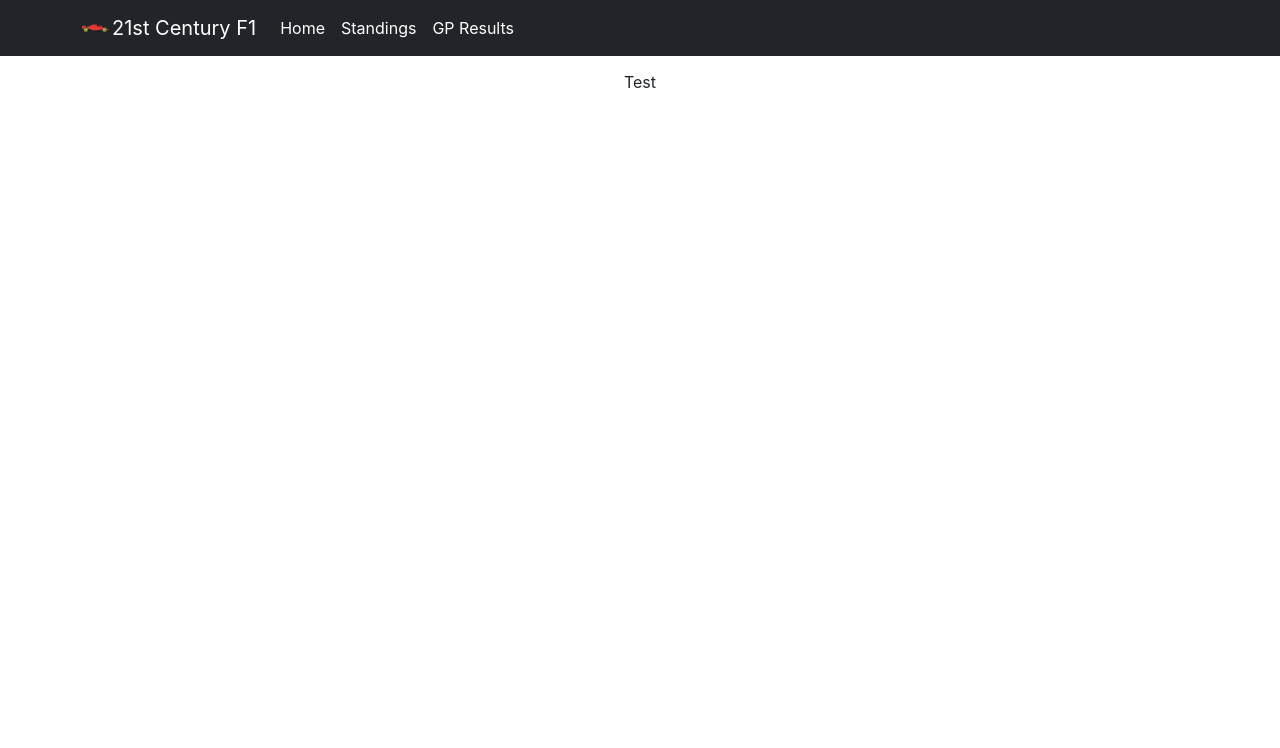
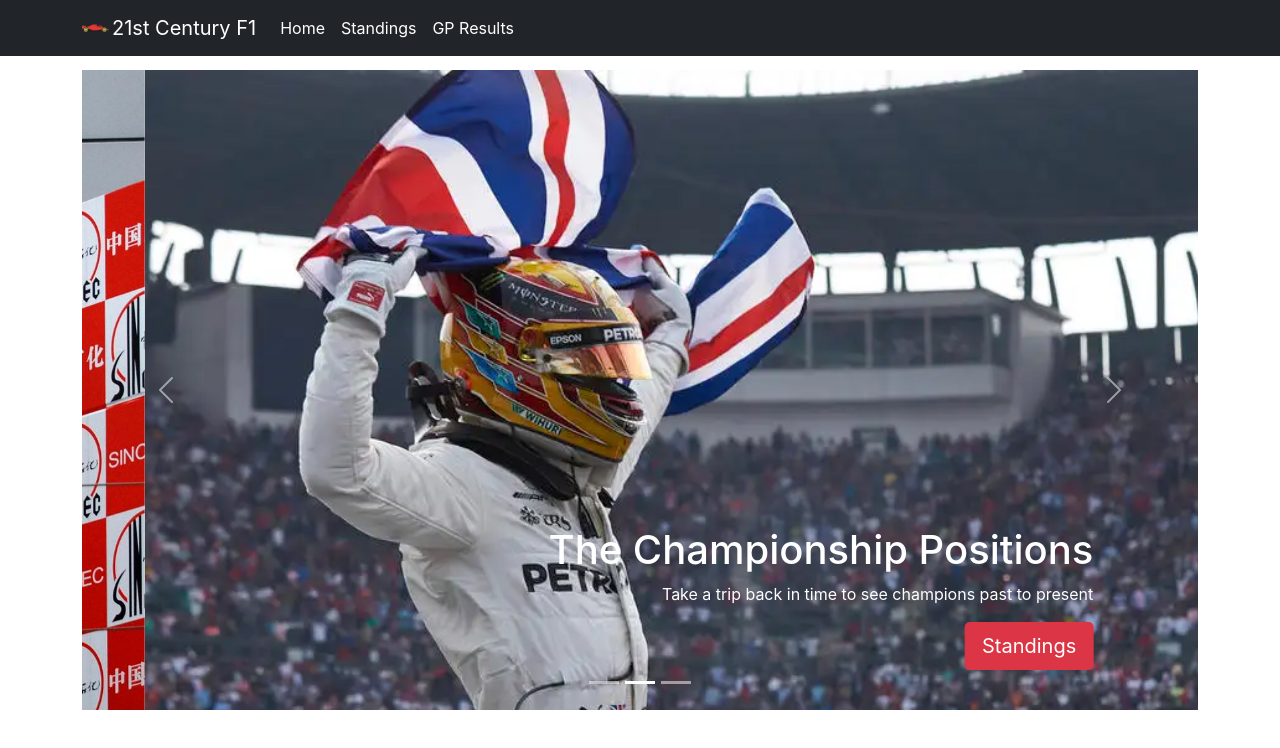
Before and after one commit to rrichaz1/21st-century-F1, a React (Create React App) app: page /#/ in a window 1280 px wide. Shown: the top 748 px of the page. Built offline with nearby package versions, Linux system fonts and the light colour scheme.

Commit message:
Fix hasrtoute links

```diff
--- a/public/index.html
+++ b/public/index.html
@@ -8,7 +8,7 @@
       name="description"
       content="Web site created using create-react-app"
     />
-    <link rel="apple-touch-icon" href="%PUBLIC_URL%/logo192.png" />
+
     <!--
       manifest.json provides metadata used when your web app is installed on a
       user's mobile device or desktop. See https://developers.google.com/web/fundamentals/web-app-manifest/
--- a/src/App.js
+++ b/src/App.js
@@ -4,6 +4,7 @@ import Home from './home/Home';
 import Standings from './standings/Standings';
 import Results from './results/Results';
 import { Routes, Route } from 'react-router-dom';
+// import { CarouselItem } from 'react-bootstrap';
 
 function App() {
   return (
@@ -12,10 +13,11 @@ function App() {
       <Routes>
         <Route path="/standings" element={<Standings />} />
         <Route path="/results" element={<Results />} />
-        <Route path="/" element={<Home />} />
+        <Route path="/" exact element={<Home />} />
       </Routes>
     </div>
   );
 }
 
+
 export default App;
--- a/src/home/Home.js
+++ b/src/home/Home.js
@@ -1,9 +1,9 @@
 import './Home.css';
-import Slideshow from './Slideshow';
+ import Slideshow from './Slideshow';
 
 const Home = () => {
     return (
-        <div>Test</div>
+        <Slideshow />
      );
 }
 
--- a/src/index.js
+++ b/src/index.js
@@ -1,5 +1,5 @@
 import React from 'react';
-import ReactDOM from 'react-dom';
+import ReactDOM from 'react-dom/client';
 import './index.css';
 import App from './App';
 import reportWebVitals from './reportWebVitals';
--- a/src/nav-bar/Navigation.js
+++ b/src/nav-bar/Navigation.js
@@ -1,9 +1,9 @@
 import './Navigation.css';
 
-// import { useState } from "react";
+import { Link } from "react-router-dom";
 import logo from './logo.png';
 import Container from 'react-bootstrap/Container';
-import { Navbar, Nav, NavItem, NavLink } from "react-bootstrap";
+import { Navbar, Nav } from "react-bootstrap";
 import Image from 'react-bootstrap/Image'
 
 const Navigation = () => {
@@ -16,16 +16,16 @@ const Navigation = () => {
               </Navbar.Brand>
               <Navbar.Toggle/>
               <Navbar.Collapse id="basic-navbar-nav">
-                <Nav className="mr-auto">
-                  <NavItem>
-                    <NavLink href="/" className={"text-white nav-effect"}>Home</NavLink>
-                  </NavItem>
-                  <NavItem>
-                    <NavLink href="/standings" className={"text-white nav-effect"}>Standings</NavLink>
-                  </NavItem>
-                  <NavItem>
-                    <NavLink href="/results" className={"text-white nav-effect"}>GP Results</NavLink>
-                  </NavItem>
+                <Nav className="mr-auto" defaultActiveKey="/home" as="ul">
+                  <Nav.Item as="li" >
+                    <Nav.Link as={Link} to="/" className={"text-white nav-effect"}>Home</Nav.Link>
+                  </Nav.Item>
+                  <Nav.Item as="li">
+                    <Nav.Link as={Link} eventKey="link-1" to="/standings" className={"text-white nav-effect"}>Standings</Nav.Link>
+                  </Nav.Item>
+                  <Nav.Item as="li">
+                    <Nav.Link as={Link} eventKey="link-2" to="/results" className={"text-white nav-effect"}>GP Results</Nav.Link>
+                  </Nav.Item>
                 </Nav>
               </Navbar.Collapse>
             </Container>
```
Also changed, not shown: public/manifest.json.
